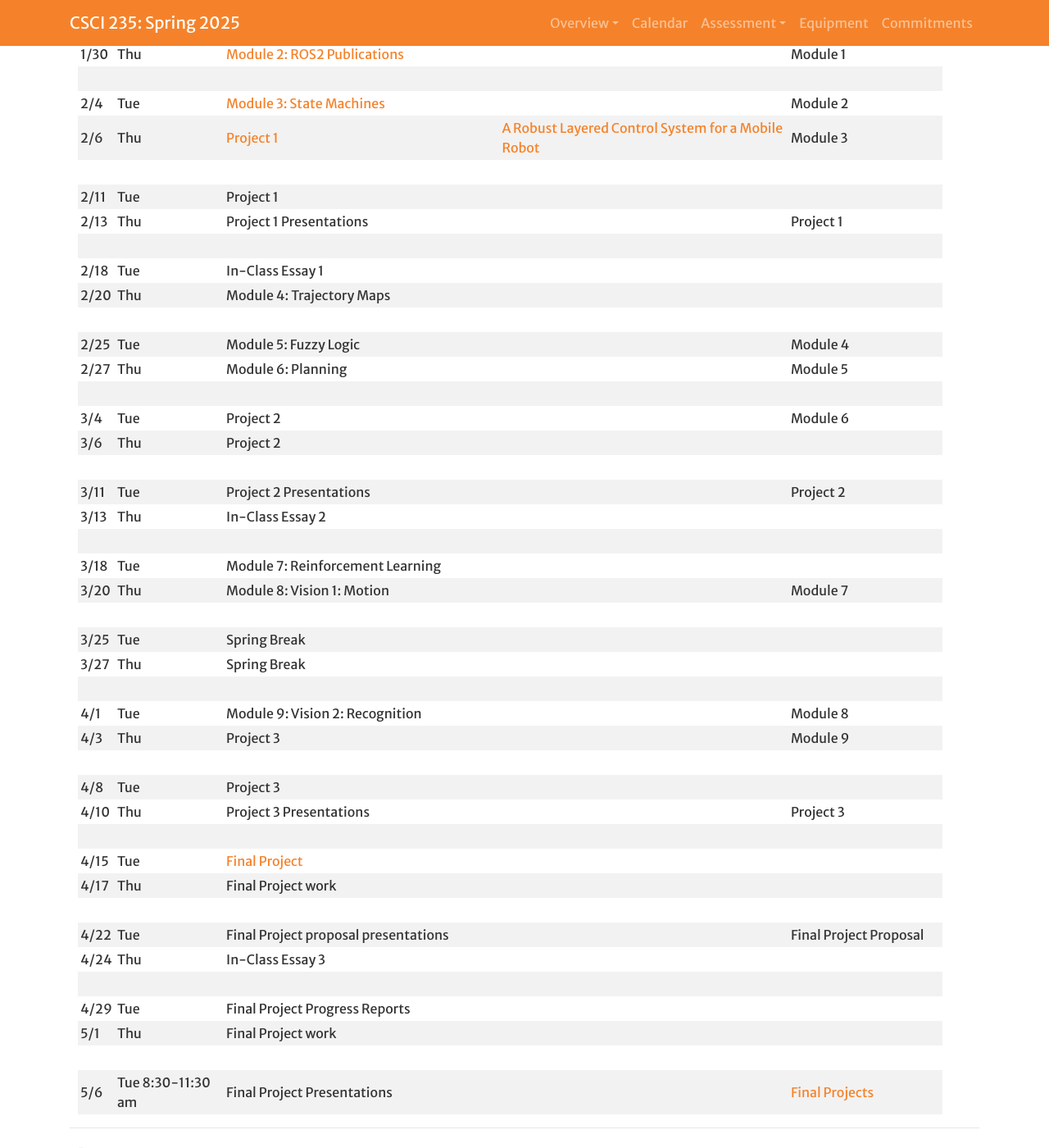
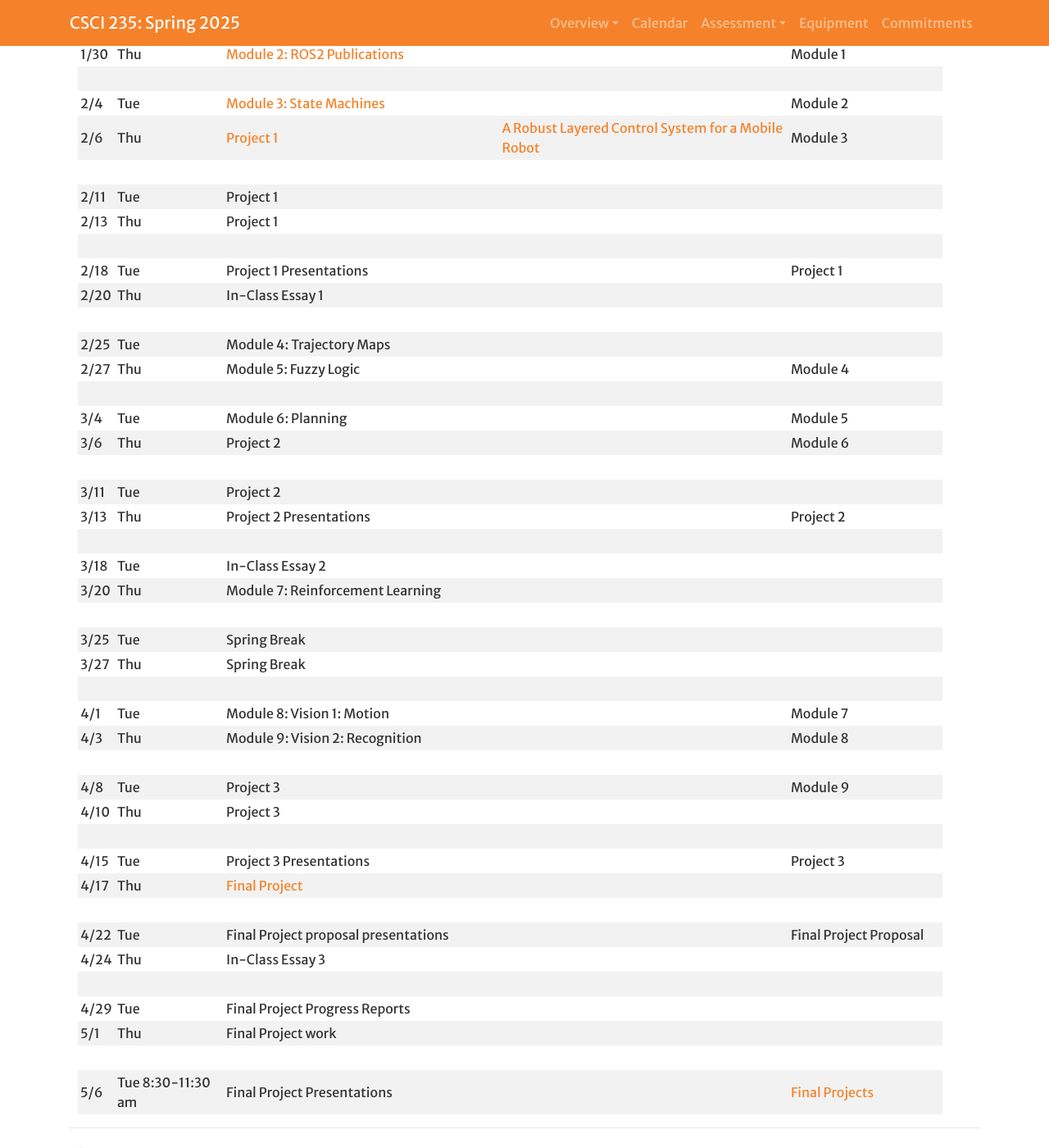
Before and after one commit to Hendrix-CS/csci235, a Jekyll site: the page built from index.md, in a window 1280 px wide and 1400 px high, scrolled down 1611 px. Shown: the whole window at 82% size. Built offline with Jekyll 4.4.1, drawn with Linux system fonts in a browser that asks for light colours; a script that is not in the unit is left out; our own code applies the rules of GitHub Pages for plain Markdown files.

Commit message:
Updated schedule

```diff
--- a/index.md
+++ b/index.md
@@ -44,34 +44,34 @@
 | 2/6  | Thu | [Project 1]({{site.baseurl}}/projects/project1.html) | [A Robust Layered Control System for a Mobile Robot]({{site.baseurl}}/readings/Robust_Control.pdf) | Module 3 |
 |      |
 | 2/11 | Tue | Project 1 |  |  |
-| 2/13 | Thu | Project 1 Presentations |  | Project 1 |
+| 2/13 | Thu | Project 1 |  |  |
 |      |
-| 2/18 | Tue | In-Class Essay 1 | | |
-| 2/20 | Thu | Module 4: Trajectory Maps | | |
+| 2/18 | Tue | Project 1 Presentations |  | Project 1 |
+| 2/20 | Thu | In-Class Essay 1 | | |
 |      |
-| 2/25 | Tue | Module 5: Fuzzy Logic | | Module 4 |
-| 2/27 | Thu | Module 6: Planning | | Module 5 |
+| 2/25 | Tue | Module 4: Trajectory Maps | | |
+| 2/27 | Thu | Module 5: Fuzzy Logic | | Module 4 |
 |      |
-| 3/4  | Tue | Project 2 | | Module 6 |
-| 3/6  | Thu | Project 2 | | |
+| 3/4  | Tue | Module 6: Planning | | Module 5 |
+| 3/6  | Thu | Project 2 | | Module 6 |
 |      |
-| 3/11 | Tue | Project 2 Presentations |  | Project 2 |
-| 3/13 | Thu | In-Class Essay 2 |  |  |
+| 3/11 | Tue | Project 2 | | |
+| 3/13 | Thu | Project 2 Presentations |  | Project 2 |
 |      |
-| 3/18 | Tue | Module 7: Reinforcement Learning | | |
-| 3/20 | Thu | Module 8: Vision 1: Motion | | Module 7 |
+| 3/18 | Tue | In-Class Essay 2 |  |  |
+| 3/20 | Thu | Module 7: Reinforcement Learning | | |
 |      |
 | 3/25 | Tue | Spring Break |  |  |
 | 3/27 | Thu | Spring Break |  |  |
 |      |
-| 4/1  | Tue | Module 9: Vision 2: Recognition |  | Module 8 |
-| 4/3  | Thu | Project 3 |  | Module 9 |
+| 4/1  | Tue | Module 8: Vision 1: Motion | | Module 7 |
+| 4/3  | Thu | Module 9: Vision 2: Recognition |  | Module 8 |
 |
-| 4/8  | Tue | Project 3 |  |  |
-| 4/10 | Thu | Project 3 Presentations |  | Project 3 |
+| 4/8  | Tue | Project 3 |  | Module 9 |
+| 4/10 | Thu | Project 3 |  |  |
 |      |
-| 4/15 | Tue | [Final Project]({{site.baseurl}}/projects/Final.html) |  |
-| 4/17 | Thu | Final Project work |  |  |
+| 4/15 | Tue | Project 3 Presentations |  | Project 3 |
+| 4/17 | Thu | [Final Project]({{site.baseurl}}/projects/Final.html) |  |
 |      |
 | 4/22 | Tue | Final Project proposal presentations |  | Final Project Proposal |
 | 4/24 | Thu | In-Class Essay 3 |  |  |
```
